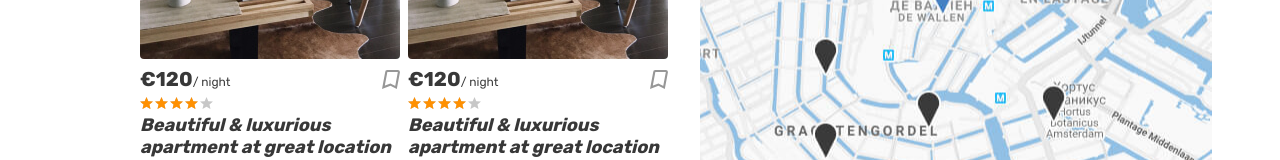
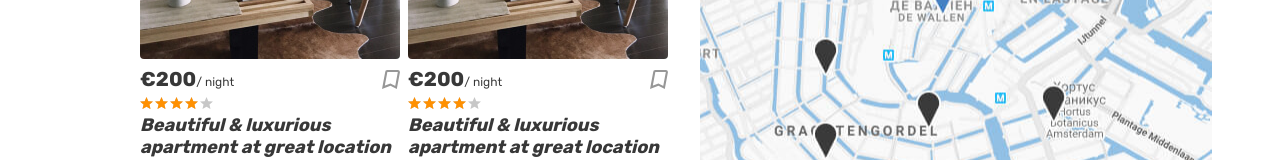
Before and after one commit to Pikaev/140610-six-cities-6, a React app: page / in a window 1280 px wide. Shown: the part 459-619 px from the top of the page. Built offline with nearby package versions, Linux system fonts and the light colour scheme.

Commit message:
Пункт 7 задания модуля. Предложения выводятся на главную страницу

```diff
--- a/src/components/app/app.jsx
+++ b/src/components/app/app.jsx
@@ -15,13 +15,18 @@ const App = (props) => {
     <BrowserRouter>
       <Switch>
         <Route exact path="/">
-          <MainScreen numberOfOffers={numberOfOffers} />
+          <MainScreen
+            numberOfOffers={numberOfOffers}
+            offers={offers}
+          />
         </Route>
         <Route exact path="/login">
           <SignInScreen />
         </Route>
         <Route exact path="/favorites">
-          <FavoritesScreen />
+          <FavoritesScreen
+            offers={offers}
+          />
         </Route>
         <Route exact path="/offer" component={RoomScreen} />
         <Route exact path="/offer/:id" component={RoomScreen} />
--- a/src/components/favoritesScreen/favoritesScreen.jsx
+++ b/src/components/favoritesScreen/favoritesScreen.jsx
@@ -1,7 +1,8 @@
 import React from "react";
 import HeaderLogo from "../headerLogo/headerLogo";
 
-const FavoritesScreen = () => {
+const FavoritesScreen = (props) => {
+  const {offers, reviews} = props;
   return (
     <React.Fragment>
       <div style={{display: `none`}}>
--- a/src/components/mainScreen/mainScreen.jsx
+++ b/src/components/mainScreen/mainScreen.jsx
@@ -5,10 +5,10 @@ import HeaderLogo from '../headerLogo/headerLogo';
 
 import PlaceСardList from '../placeСardList/placeСardList';
 
-const offers = [1, 2, 3, 4, 5];
+// const offers = [1, 2, 3, 4, 5];
 
 const MainScreen = (props) => {
-  const {numberOfOffers} = props;
+  const {numberOfOffers, offers, reviews} = props;
   return (
     <React.Fragment>
       <div style={{display: `none`}}>
@@ -130,9 +130,7 @@ const MainScreen = (props) => {
                   </ul>
                 </form>
                 <div className="cities__places-list places__list tabs__content">
-                  {offers.map((offer, i) => (
-                    <PlaceСardList key={`offer${i}`} />
-                  ))}
+                  <PlaceСardList offers={offers}/>
                 </div>
               </section>
               <div className="cities__right-section">
@@ -148,6 +146,8 @@ const MainScreen = (props) => {
 
 MainScreen.propTypes = {
   numberOfOffers: PropTypes.number.isRequired,
+  offers: PropTypes.array.isRequired,
+  reviews: PropTypes.array.isRequired
 };
 
 export default MainScreen;
--- a/src/components/placeСard/placeСard.jsx
+++ b/src/components/placeСard/placeСard.jsx
@@ -1,5 +1,7 @@
 import React from 'react';
 import PropTypes from 'prop-types';
+
+// import offers from '../../mocks/offers';
 
 const PlaceСard = (props) => {
   const {offers, reviews} = props;
@@ -23,7 +25,7 @@ const PlaceСard = (props) => {
       <div className="place-card__info">
         <div className="place-card__price-wrapper">
           <div className="place-card__price">
-            <b className="place-card__price-value">&euro;120</b>
+            <b className="place-card__price-value">&euro;{offers[0].price}</b>
             <span className="place-card__price-text">&#47;&nbsp;night</span>
           </div>
           <button className="place-card__bookmark-button button" type="button">
--- a/src/components/placeСardList/placeСardList.jsx
+++ b/src/components/placeСardList/placeСardList.jsx
@@ -5,11 +5,17 @@ import PlaceCard from '../placeСard/placeСard';
 
 const PlaceCardList = (props) => {
   const {offers, reviews} = props;
+  const [activeСard, setActiveCard] = useState({});
 
   return (
-    <React.Fragment>
-      <PlaceCard />
-    </React.Fragment>
+    <>
+      {offers.map((offer, i) => (
+        <PlaceCard
+          offers={offers}
+          key={`${offers[i].id}`}
+        />
+      ))}
+    </>
   );
 };
 
--- a/src/index.js
+++ b/src/index.js
@@ -11,7 +11,7 @@ const Places = {
 ReactDOM.render(
     <App
       numberOfOffers={Places.NUMBER_OF_OFFERS}
-      offer={offers}
+      offers={offers}
       reviews={reviews}
     />,
     document.querySelector(`#root`)
--- a/src/mocks/offers.js
+++ b/src/mocks/offers.js
@@ -14,7 +14,7 @@ export default [
     "is_premium": false,
     "max_adults": 4,
     "preview_image": `img/1.png`,
-    "price": 120,
+    "price": 200,
     "rating": 4.8,
     "title": `Beautiful & luxurious studio at great location`,
     "type": `apartment`
@@ -28,7 +28,7 @@ export default [
       },
       "name": `Paris`
     },
-    "id": 1,
+    "id": 2,
     "images": [`img/1.png`, `img/2.png`],
     "is_favorite": false,
     "is_premium": false,
@@ -48,7 +48,7 @@ export default [
       },
       "name": `Brussels`
     },
-    "id": 1,
+    "id": 3,
     "images": [`img/1.png`, `img/2.png`],
     "is_favorite": false,
     "is_premium": false,
@@ -68,7 +68,7 @@ export default [
       },
       "name": `Hamburg`
     },
-    "id": 1,
+    "id": 4,
     "images": [`img/1.png`, `img/2.png`],
     "is_favorite": false,
     "is_premium": false,
```
